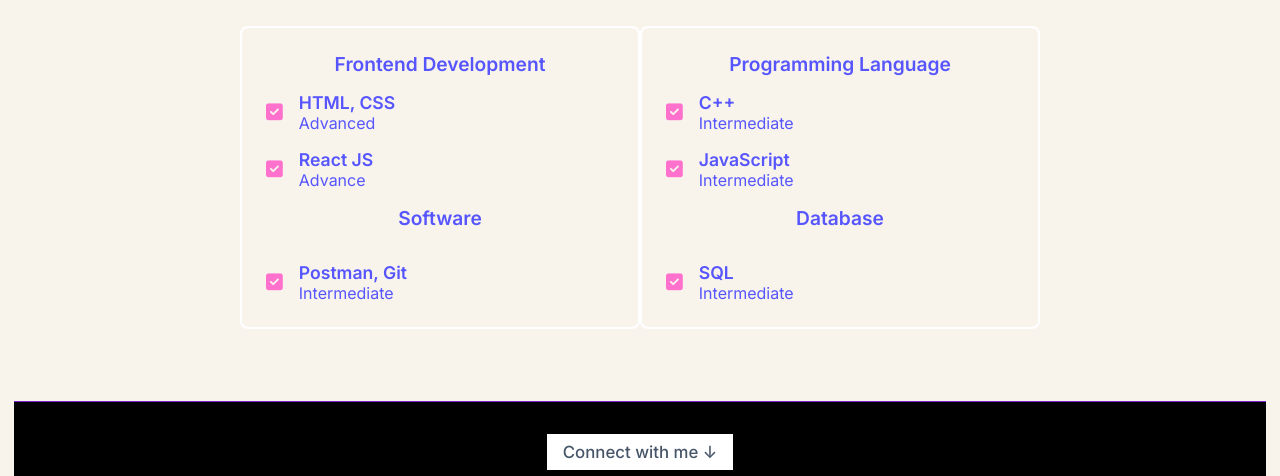
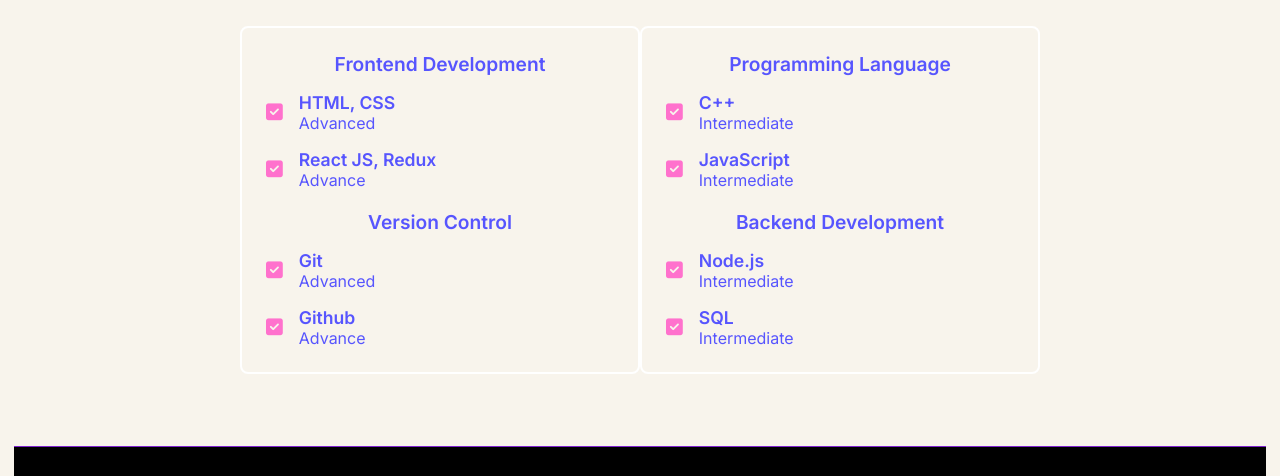
Before and after one commit to himani1001/My-web-portfolio, a plain HTML site: page index.html in a window 1280 px wide. Shown: the part 1422-1898 px from the top of the page. Drawn offline with Linux system fonts and the light colour scheme.

Commit message:
skills update

```diff
--- a/index.html
+++ b/index.html
@@ -180,7 +180,7 @@
                 </div>
             </div>
             <div class="skills-container">
-                <!-- Frontend Development -->
+                <!-- Frontend Development and Version Control-->
                 <div class="skill-card">
                     <h3 class="skill-title">Frontend Development</h3>
                     <div class="skills-grid">
@@ -191,32 +191,34 @@
                                 <p class="skill-level">Advanced</p>
                             </div>
                         </div>
-                        <!-- <div class="skill-item">
-                            <i class="fa-solid fa-square-check skill-icon"></i>
-                            <div>
-                                <h3 class="skill-name">JavaScript</h3>
-                                <p class="skill-level">Intermediate</p>
-                            </div>
-                        </div> -->
                         <div class="skill-item">
                             <i class="fa-solid fa-square-check skill-icon"></i>
                             <div>
-                                <h3 class="skill-name">React JS</h3>
+                                <h3 class="skill-name">React JS, Redux</h3>
                                 <p class="skill-level">Advance</p>
                             </div>
                         </div>
-                        <h3 class="skill-title">Software</h3>
+                    </div><br>
+                    <h3 class="skill-title">Version Control</h3>
+                    <div class="skills-grid">
                         <div class="skill-item">
                             <i class="fa-solid fa-square-check skill-icon"></i>
                             <div>
-                                <h3 class="skill-name">Postman, Git</h3>
-                                <p class="skill-level">Intermediate</p>
+                                <h3 class="skill-name">Git</h3>
+                                <p class="skill-level">Advanced</p>
+                            </div>
+                        </div>
+                        <div class="skill-item">
+                            <i class="fa-solid fa-square-check skill-icon"></i>
+                            <div>
+                                <h3 class="skill-name">Github</h3>
+                                <p class="skill-level">Advance</p>
                             </div>
                         </div>
                     </div>
                 </div>
 
-                <!-- Backend Development -->
+                <!-- Programming Language -->
                 <div class="skill-card">
                     <h3 class="skill-title">Programming Language</h3>
                     <div class="skills-grid">
@@ -234,7 +236,16 @@
                                 <p class="skill-level">Intermediate</p>
                             </div>
                         </div>
-                        <h3 class="skill-title">Database</h3>
+                    </div><br>
+                    <h3 class="skill-title">Backend Development</h3>
+                    <div class="skills-grid">
+                        <div class="skill-item">
+                            <i class="fa-solid fa-square-check skill-icon"></i>
+                            <div>
+                                <h3 class="skill-name">Node.js</h3>
+                                <p class="skill-level">Intermediate</p>
+                            </div>
+                        </div>
                         <div class="skill-item">
                             <i class="fa-solid fa-square-check skill-icon"></i>
                             <div>
```
